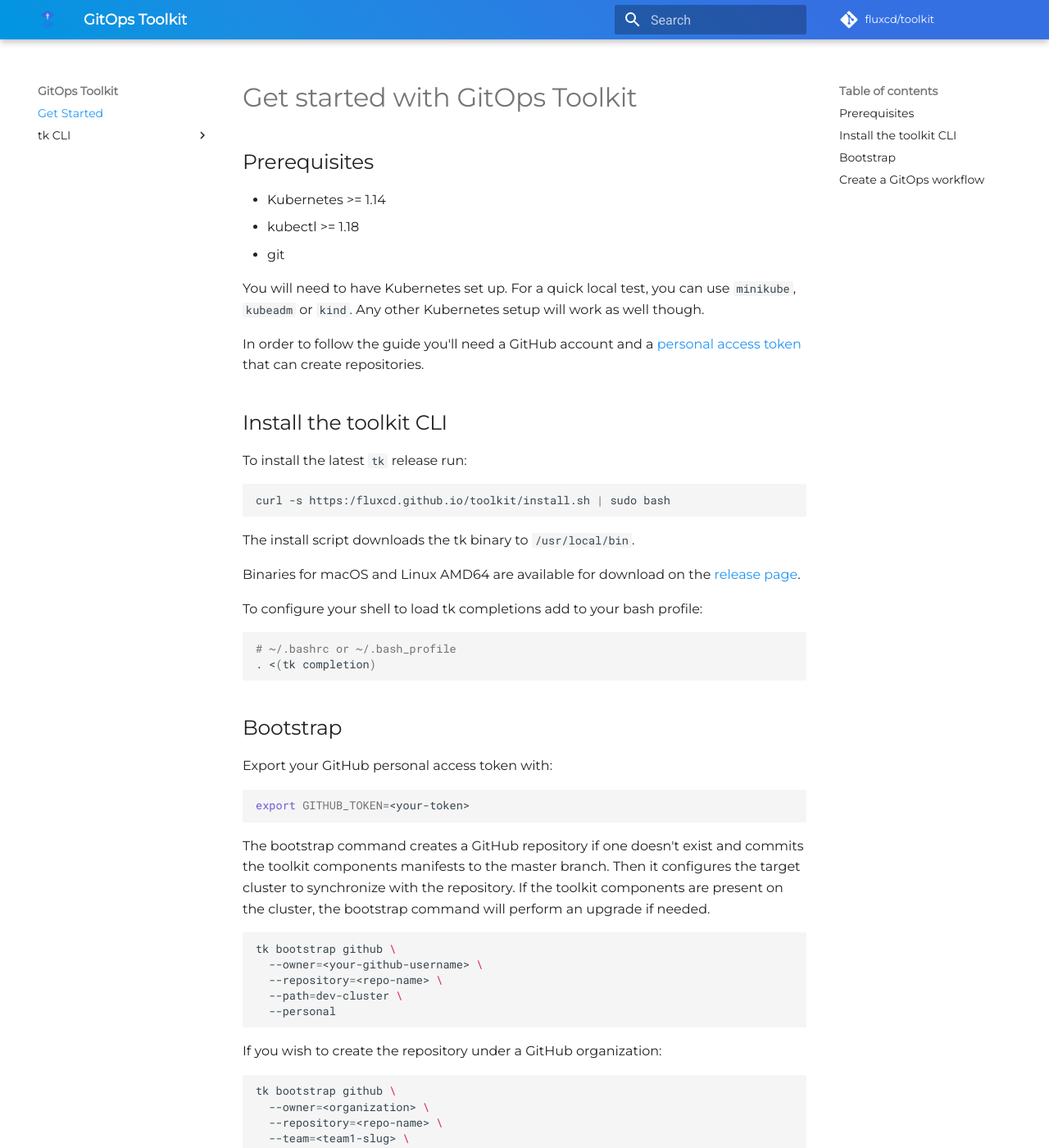
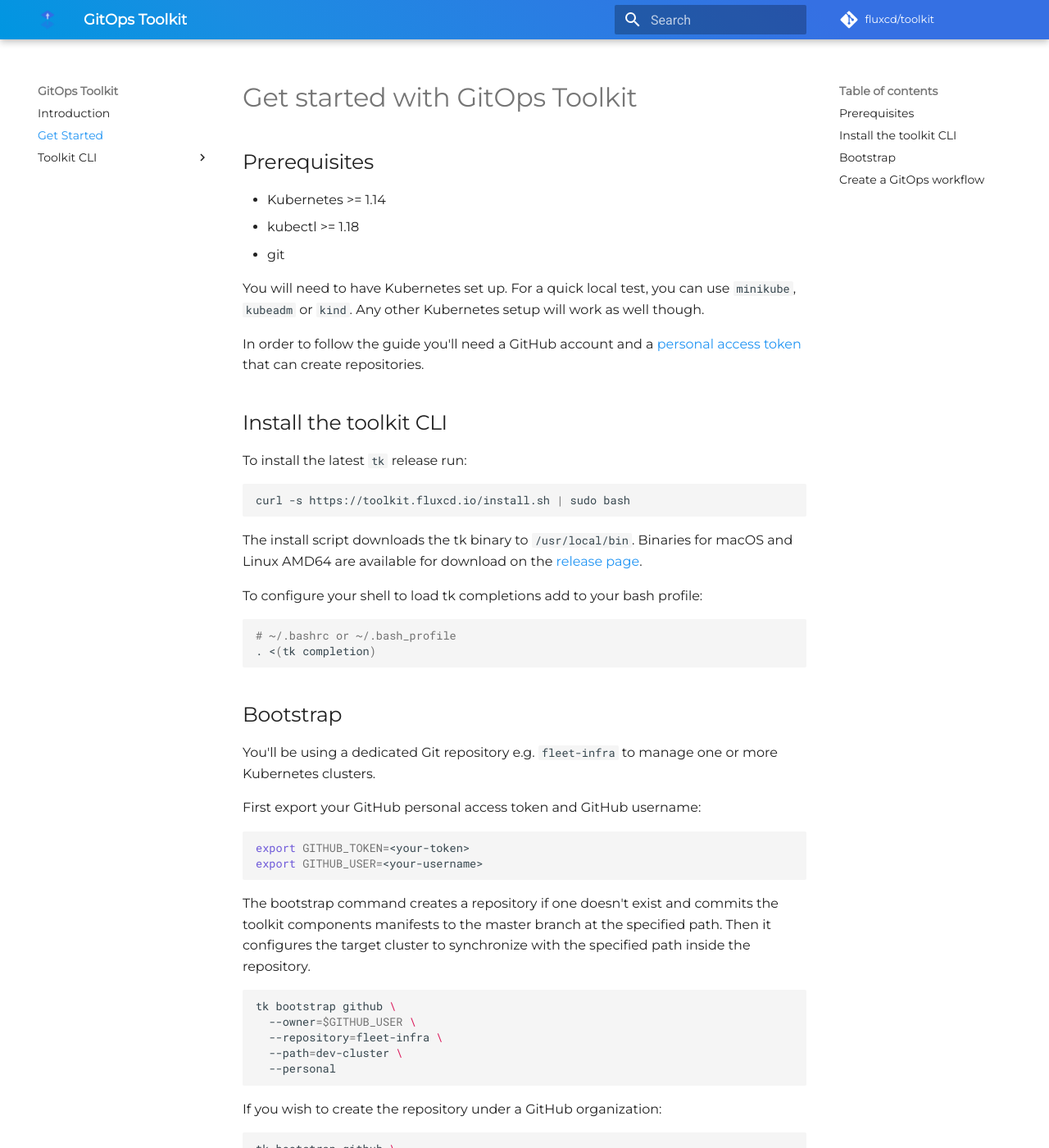
Before and after one commit to cclouddev/flux2, an MkDocs documentation site: the page built from docs/get-started/index.md, in a window 1280 px wide and 1400 px high. Shown: the whole window at 82% size. Built offline with MkDocs 1.6.1 and Material for MkDocs 9.7.7, drawn with Linux system fonts in a browser that asks for light colours; comment, search, counter and statistics services are not loaded; some of the changed text lies outside the part shown.

Commit message:
Add docs intro

````diff
--- a/docs/get-started/index.md
+++ b/docs/get-started/index.md
@@ -36,22 +35,23 @@ To configure your shell to load tk completions add to your bash profile:
 
 ## Bootstrap
 
-Export your GitHub personal access token with:
+You'll be using a dedicated Git repository e.g. `fleet-infra` to manage one or more Kubernetes clusters.
+
+First export your GitHub personal access token and GitHub username:
 
 ```sh
 export GITHUB_TOKEN=<your-token>
+export GITHUB_USER=<your-username>
 ```
 
-The bootstrap command creates a GitHub repository if one doesn't exist and
-commits the toolkit components manifests to the master branch.
-Then it configures the target cluster to synchronize with the repository.
-If the toolkit components are present on the cluster,
-the bootstrap command will perform an upgrade if needed.
+The bootstrap command creates a repository if one doesn't exist and
+commits the toolkit components manifests to the master branch at the specified path.
+Then it configures the target cluster to synchronize with the specified path inside the repository.
 
 ```sh
 tk bootstrap github \
-  --owner=<your-github-username> \
-  --repository=<repo-name> \
+  --owner=$GITHUB_USER \
+  --repository=fleet-infra \
   --path=dev-cluster \
   --personal
 ```
@@ -106,6 +106,10 @@ deployment "kustomize-controller" successfully rolled out
 ```
 
 If you prefer GitLab, export `GITLAB_TOKEN` env var and use the command `tk bootstrap gitlab`.
+
+It is safe to run the bootstrap command as many times as you want.
+If the toolkit components are present on the cluster,
+the bootstrap command will perform an upgrade if needed.
 
 ## Create a GitOps workflow
 
--- a/mkdocs.yml
+++ b/mkdocs.yml
@@ -35,8 +35,9 @@ markdown_extensions:
   - pymdownx.tabbed
 
 nav:
+  - Introduction: index.md
   - Get Started: get-started/index.md
-  - tk CLI:
+  - Toolkit CLI:
     - Bootstrap: cmd/tk_bootstrap.md
     - Check: cmd/tk_check.md
     - Create: cmd/tk_create.md
````
Also changed, not shown: other parts of docs/get-started/index.md (+1 -2 lines), docs/index.md (+16 -1 lines), 1 other file.
